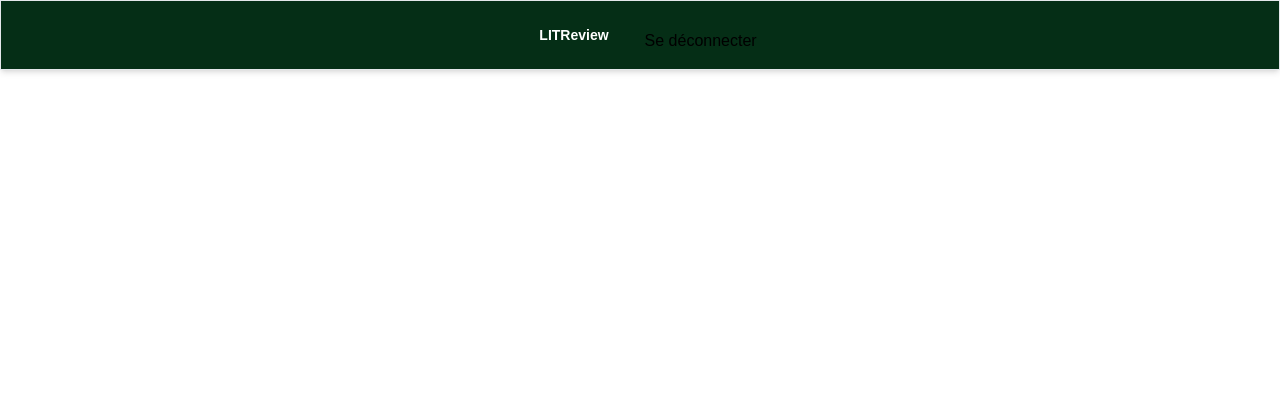
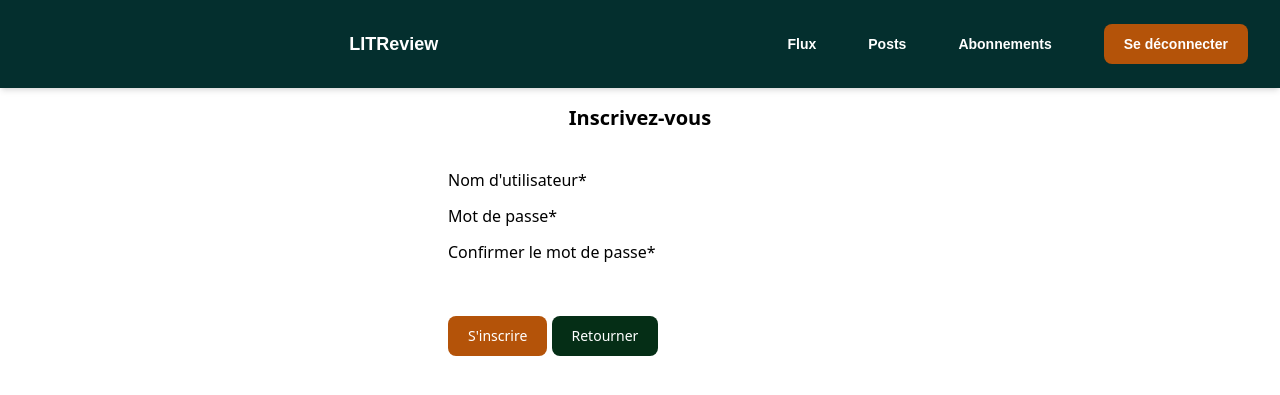
Before and after one commit to kimg9/litrevu, a Django app: page /inscription/ in a window 1280 px wide. Shown: the top 395 px of the page. Run offline with Django 5.2, Linux system fonts and the light colour scheme; the visitor is signed in with stand-in values (Sample User, id 1); some libraries are stand-ins or nearby versions.

Commit message:
updating templates with css

```diff
--- a/litrevu/settings.py
+++ b/litrevu/settings.py
@@ -39,6 +39,8 @@ INSTALLED_APPS = [
     "django.contrib.staticfiles",
     'tailwind',
     'theme',
+    'crispy_forms',
+    'crispy_tailwind',
     "authentification",
 ]
 
@@ -131,3 +133,7 @@ AUTH_USER_MODEL = "authentification.User"
 
 # settings.py
 TAILWIND_APP_NAME = 'theme'
+
+CRISPY_ALLOWED_TEMPLATE_PACKS = "tailwind"
+
+CRISPY_TEMPLATE_PACK = "tailwind"
--- a/templates/authentification/inscription.html
+++ b/templates/authentification/inscription.html
@@ -1,19 +1,39 @@
 {% extends 'base.html' %}
 {% block content %}
-<form method="post">
-    {{ form.as_p }}
-    {% csrf_token %}
-    <div>
-        <button type="submit">S'inscrire</button>
-        <a href="/">Retourner</a>
-    </div>
-</form>
-{% if message %}
-<p>{{ message }}</p>
+{% load crispy_forms_tags %}
+
+<div class="flex flex-col gap-5 justify-center items-center w-full">
+    <h2 class="text-xl font-bold my-4">Inscrivez-vous</h2>
+    <form method="post" class="w-96">
+        {{ form|crispy }}
+        {% csrf_token %}
+        <div class="">
+            <button type="submit" class="mt-4 text-white bg-amber-700 rounded-lg text-sm px-5 py-2.5 hover:bg-gray-900">
+                S'inscrire
+            </button>
+            <a href="/">
+                <button type="button"
+                    class="mt-4 text-white bg-green-950 rounded-lg text-sm px-5 py-2.5 hover:bg-gray-900">
+                    Retourner
+                </button>
+            </a>
+        </div>
+    </form>
+    {% if message %}
+    <p class="mt-4 text-sm italic">Utilisateur créé avec succès ! Vous allez être redirigé dans <time><strong id="seconds">3</strong> secondes</time>.</p>
+</div>
+
 <script>
-    setTimeout(function () {
-        window.location.href = '/';
-    }, 2000);
+    var el = document.getElementById('seconds'),
+    total = el.innerHTML,
+    timeinterval = setInterval(function () {
+        total = --total;
+        el.textContent = total;
+        if (total <= 0) {
+            clearInterval(timeinterval);
+            window.location.href = '/';
+        }
+    }, 1500);
 </script>
 {% endif %}
 {% endblock content %}
--- a/templates/base.html
+++ b/templates/base.html
@@ -1,4 +1,4 @@
-{% load static tailwind_tags %}
+{% load static tailwind_tags crispy_forms_tags %}
 <!DOCTYPE html>
 <html lang="fr">
 
@@ -11,20 +11,29 @@
 </head>
 
 <body>
-    <header class='flex border shadow-md py-4 px-4 bg-green-950 font-[sans-serif] min-h-[70px] relative z-50'>
-    {% if user.is_authenticated %}
+    <header class='flex shadow-md py-4 px-4 bg-teal-950 font-[sans-serif] min-h-[70px] relative z-50'>
+        {% if user.is_authenticated %}
+        <div class='flex flex-wrap items-center justify-between gap-5 w-full'>
+            <p></p>
+            <a class='px-4 py-2 text-lg font-bold text-white' href="/">LITReview</a>
+            <div class='flex items-center justify-between gap-5'>
+                <a class='px-4 py-2 text-sm font-bold text-white' href="">Flux</a>
+                <a class='px-4 py-2 text-sm font-bold text-white' href="">Posts</a>
+                <a class='px-4 py-2 text-sm font-bold text-white' href="">Abonnements</a>
+                <a class='px-4 py-2 text-sm font-bold text-white' href="{% url 'logout' %}">
+                    <button class="text-white bg-amber-700 rounded-lg text-sm px-5 py-2.5 hover:bg-gray-900">
+                        Se déconnecter
+                    </button>
+                </a>
+            </div>
+        </div>
+        {% else %}
         <div class='flex flex-wrap items-end justify-center gap-5 w-full'>
-            <a class='px-4 py-2 text-sm font-bold text-white' href="/">LITReview</a>
-            <a href="{% url 'logout' %}">Se déconnecter</a>
+            <a class='px-4 py-2 text-lg font-bold text-white' href="/">LITReview</a>
         </div>
-
-    {% else %}
-        <div class='flex flex-wrap items-end justify-center gap-5 w-full'>
-            <a class='px-4 py-2 text-sm font-bold text-white' href="/">LITReview</a>
-        </div>
+        {% endif %}
     </header>
     {% block content %}{% endblock content %}
-    {% endif %}
 
 </body>
 
```
Also changed, not shown: authentification/templates/authentification/inscription.html (deleted, +0 -19 lines), authentification/templates/authentification/login.html (deleted, +0 -21 lines), authentification/templates/base.html (deleted, +0 -18 lines), requirements.txt (+25 -0 lines), templates/authentification/login.html (+14 -8 lines).
